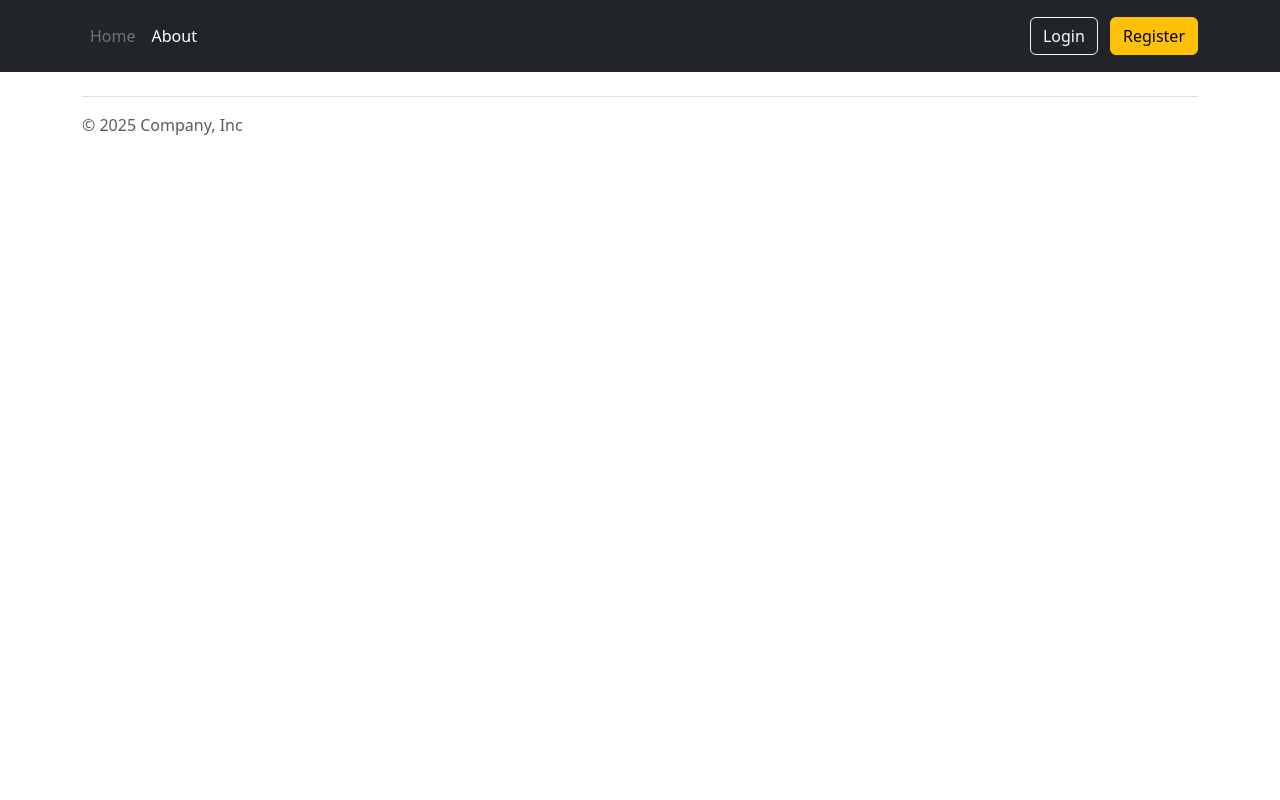
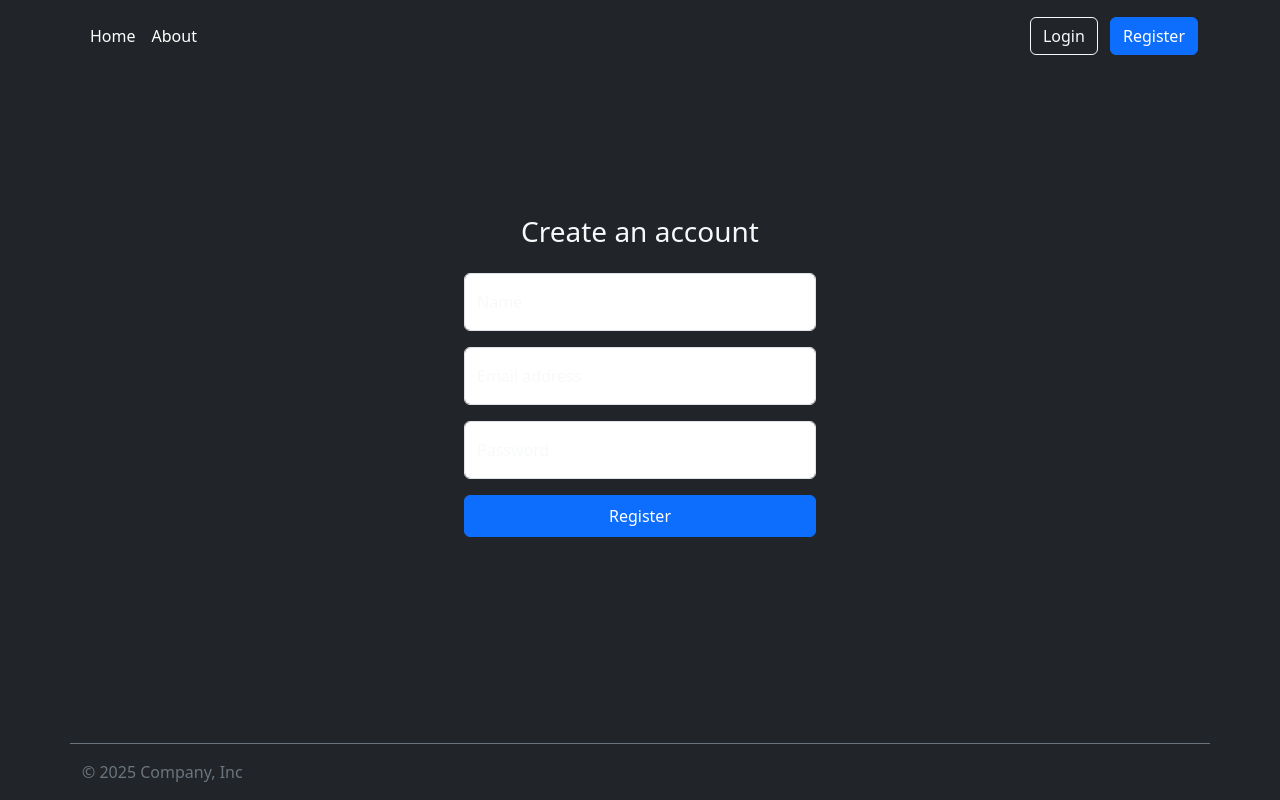
Before and after one commit to heronvalev/video-game-api, a Flask app: template app/templates/register.html in a window 1280 px wide. Run offline with Flask 3, Linux system fonts and the light colour scheme; the template is opened without the code that fills it, so the values that code supplies are empty.

Commit message:
Redesign templates with consistent Bootstrap styling

```diff
--- a/app/__init__.py
+++ b/app/__init__.py
@@ -21,6 +21,11 @@ def create_app():
 
     # Import and register routes
     from .routes import api_bp
+    from .auth import auth_bp
+    from .main import main_bp
+
     app.register_blueprint(api_bp, url_prefix='/api')
+    app.register_blueprint(auth_bp, url_prefix='/auth')
+    app.register_blueprint(main_bp)
 
     return app
--- a/app/models.py
+++ b/app/models.py
@@ -97,7 +97,7 @@ class User(db.Model):
     __tablename__ = "users"
 
     id: Mapped[int] = mapped_column(primary_key=True)
-    username: Mapped[str] = mapped_column(String(80), unique=True, nullable=False)
+    name: Mapped[str] = mapped_column(String(80), nullable=False)
     email: Mapped[str] = mapped_column(String(120), unique=True, nullable=False)
     password_hash: Mapped[str] = mapped_column(String(200), nullable=False)
 
--- a/app/templates/base.html
+++ b/app/templates/base.html
@@ -6,7 +6,8 @@
     <title>{% block title %}{% endblock %}</title>
     <link href="https://cdn.jsdelivr.net/npm/bootstrap@5.3.7/dist/css/bootstrap.min.css" rel="stylesheet" integrity="sha384-LN+7fdVzj6u52u30Kp6M/trliBMCMKTyK833zpbD+pXdCLuTusPj697FH4R/5mcr" crossorigin="anonymous">
 </head>
-<body>
+
+<body class="bg-dark text-light d-flex flex-column min-vh-100">
 
     <!-- Page Header -->
     <header class="p-3 text-bg-dark">
@@ -15,7 +16,7 @@
 
                 <ul class="nav col-12 col-lg-auto me-lg-auto mb-2 justify-content-center mb-md-0">
                     <li>
-                    <a href="#" class="nav-link px-2 text-secondary">Home</a>
+                    <a href="{{ url_for('main.home') }}" class="nav-link px-2 text-white">Home</a>
                     </li>
                     <li>
                     <a href="#" class="nav-link px-2 text-white">About</a>
@@ -23,8 +24,9 @@
                 </ul>
 
                 <div class="text-end">
-                    <button type="button" class="btn btn-outline-light me-2">Login</button>
-                    <button type="button" class="btn btn-warning">Register</button>
+                    <a href="{{ url_for('auth.login') }}" class="btn btn-outline-light me-2">Login</a>
+                    <a href="{{ url_for('auth.register') }}" class="btn btn-primary">Register</a>
+
                 </div>
 
             </div>
@@ -33,22 +35,26 @@
     </header>
 
     <!-- Page Content -->
-    {% block content %}{% endblock %}
+    <main class="flex-grow-1">
+
+        <div class="container py-4">
+            {% block content %}{% endblock %}
+        </div>
+
+    </main>
 
     <!-- Page Footer -->
-    <div class="container">
+    <footer class="bg-dark text-secondary mt-auto">
 
-        <footer class="d-flex flex-wrap justify-content-between align-items-center py-3 my-4 border-top">
+        <div class="container py-3 border-top border-secondary d-flex justify-content-between align-items-center">
 
-            <div class="col-md-4 d-flex align-items-center">
-
-                <span class="mb-3 mb-md-0 text-body-secondary">© 2025 Company, Inc</span>
-
+            <div>
+                <span>© 2025 Company, Inc</span>
             </div>
 
-        </footer>
+        </div>
 
-    </div>
+    </footer>
 
 </body>
 </html>
--- a/app/templates/index.html
+++ b/app/templates/index.html
@@ -1 +1,7 @@
 {% extends "base.html" %}
+{% block title%}Video Game API{% endblock %}
+{% block content %}
+    <div class="container text-light">
+        <h2>API Documentation</h2>
+    </div>
+{% endblock %}
--- a/app/templates/register.html
+++ b/app/templates/register.html
@@ -1 +1,30 @@
 {% extends "base.html" %}
+{% block title %}Register{% endblock %}
+
+{% block content %}
+<div class="d-flex justify-content-center align-items-center" style="min-height: 70vh;">
+
+    <form class="p-4 bg-dark rounded" style="width: 100%; max-width: 400px;">
+
+        <h1 class="h3 mb-4 text-light fw-normal text-center">Create an account</h1>
+
+        <div class="form-floating mb-3">
+            <input type="text" class="form-control" id="floatingName" name="name" placeholder="Your Name" required>
+            <label for="floatingName">Name</label>
+        </div>
+
+        <div class="form-floating mb-3">
+            <input type="email" class="form-control" id="floatingEmail" name="email" placeholder="name@example.com" required>
+            <label for="floatingEmail">Email address</label>
+        </div>
+
+        <div class="form-floating mb-3">
+            <input type="password" class="form-control" id="floatingPassword" name="password" placeholder="Password" required>
+            <label for="floatingPassword">Password</label>
+        </div>
+
+        <button class="btn btn-primary w-100 py-2" type="submit">Register</button>
+
+    </form>
+</div>
+{% endblock %}
```
Also changed, not shown: app/auth.py (+11 -3 lines), app/main.py (added, +8 -0 lines), app/templates/login.html (+25 -0 lines).
